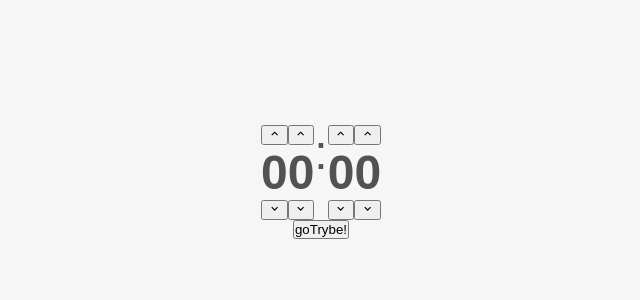
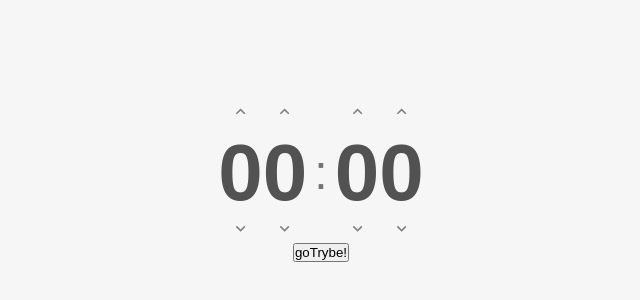
Before and after one commit to RenzoSev/typescript-countdown, a React (Create React App) app: page / in a window 1280 px wide. Shown: the part 218-518 px from the top of the page, without its empty margins (319-959 px from the left). Built offline with nearby package versions, Linux system fonts and the light colour scheme.

Commit message:
feat: logic to automate te updates of min and sec

```diff
--- a/src/App.tsx
+++ b/src/App.tsx
@@ -17,6 +17,14 @@ import { CountdownTypes, setTimeInfoTypes } from './types';
 import GlobalStyle from './styles/global';
 
 const App: React.FC = () => {
+  const usePrevious = <T extends unknown>(value: T): T | undefined => {
+    const ref = useRef<T>();
+    useEffect(() => {
+      ref.current = value;
+    });
+    return ref.current;
+  };
+
   const [playCountDown, setPlayCount] = useState(false);
   const getPlayCount = (playcount: boolean) => setPlayCount(!playcount);
 
@@ -24,6 +32,22 @@ const App: React.FC = () => {
   const [unitMinutes, setUnitMinutes] = useState(0);
   const [decSeconds, setDecSeconds] = useState(0);
   const [unitSeconds, setUnitSeconds] = useState(0);
+  const states = {
+    decMinutes,
+    unitMinutes,
+    decSeconds,
+    unitSeconds,
+  };
+
+  const oldState = usePrevious(states);
+  const checkOldState = () => {
+    const checkDecSecChange = oldState?.decSeconds === decSeconds;
+    const checkUnitSecChange = unitSeconds === 0 && oldState?.unitSeconds === 9;
+    if (checkDecSecChange && checkUnitSecChange) {
+      setDecSeconds(decSeconds + 1);
+    }
+  };
+
   const handleClickTime = (setTimeInfos: setTimeInfoTypes) => {
     const { setTime, symbol, time } = setTimeInfos;
     const setTimeOperations: {[key: string]: number} = {
@@ -93,29 +117,7 @@ const App: React.FC = () => {
     return <span>{timer}</span>;
   };
 
-  // const previousState = {
-  //   decMinutes,
-  //   unitMinutes,
-  //   decSeconds,
-  //   unitSeconds,
-  // };
-  // const usePrevious = <T extends unknown>(value: T): T | undefined => {
-  //   const ref = useRef<T>();
-  //   useEffect(() => {
-  //     ref.current = value;
-  //   });
-  //   return ref.current;
-  // };
-  // const checkOldState = () => {
-  //   const oldState = usePrevious(previousState);
-  //   console.log(unitSeconds);
-  //   console.log(oldState?.unitSeconds);
-  //   if (unitSeconds === 0 && oldState?.unitSeconds === 9) {
-  //     setDecSeconds(decSeconds + 1);
-  //     setUnitSeconds(0.1);
-  //   }
-  // };
-  // checkOldState();
+  checkOldState();
 
   const checkWhatWillBeRender = () => {
     if (!playCountDown) {
--- a/src/components/SetCountdown/styles.ts
+++ b/src/components/SetCountdown/styles.ts
@@ -1,14 +1,40 @@
 import styled from 'styled-components';
 
 const Section = styled.section`
+  display: flex;
+  gap: 0.45rem;
+
+  p {
+      opacity: 80%;
+      align-self: center;
+  }
+
+  div {
     display: flex;
     div {
-        display: flex;
-        div {
-            display: flex;
-            flex-flow: column nowrap;
+      display: flex;
+      flex-flow: column nowrap;
+
+      button {
+        background: transparent;
+        border: none;
+        outline: none;
+
+        font-size: 1.2rem;
+
+        opacity: 48%;
+
+        &:hover {
+          opacity: 35% !important;
         }
+
+        &:active {
+          transform: scale(0.93);
+          opacity: 20% !important;
+        }
+      }
     }
+  }
 `;
 
 export default Section;
--- a/src/styles.ts
+++ b/src/styles.ts
@@ -14,6 +14,7 @@ const Section = styled.section`
 
     span {
         font-weight: 600;
+        font-size: 5rem;
     }
 `;
 
--- a/src/styles/global.ts
+++ b/src/styles/global.ts
@@ -10,4 +10,10 @@ export default createGlobalStyle`
     body {
         background: #f6f6f6;
     }
+
+    button {
+        cursor: pointer;
+
+        transition: all 0.3s;
+    }
 `;
```
